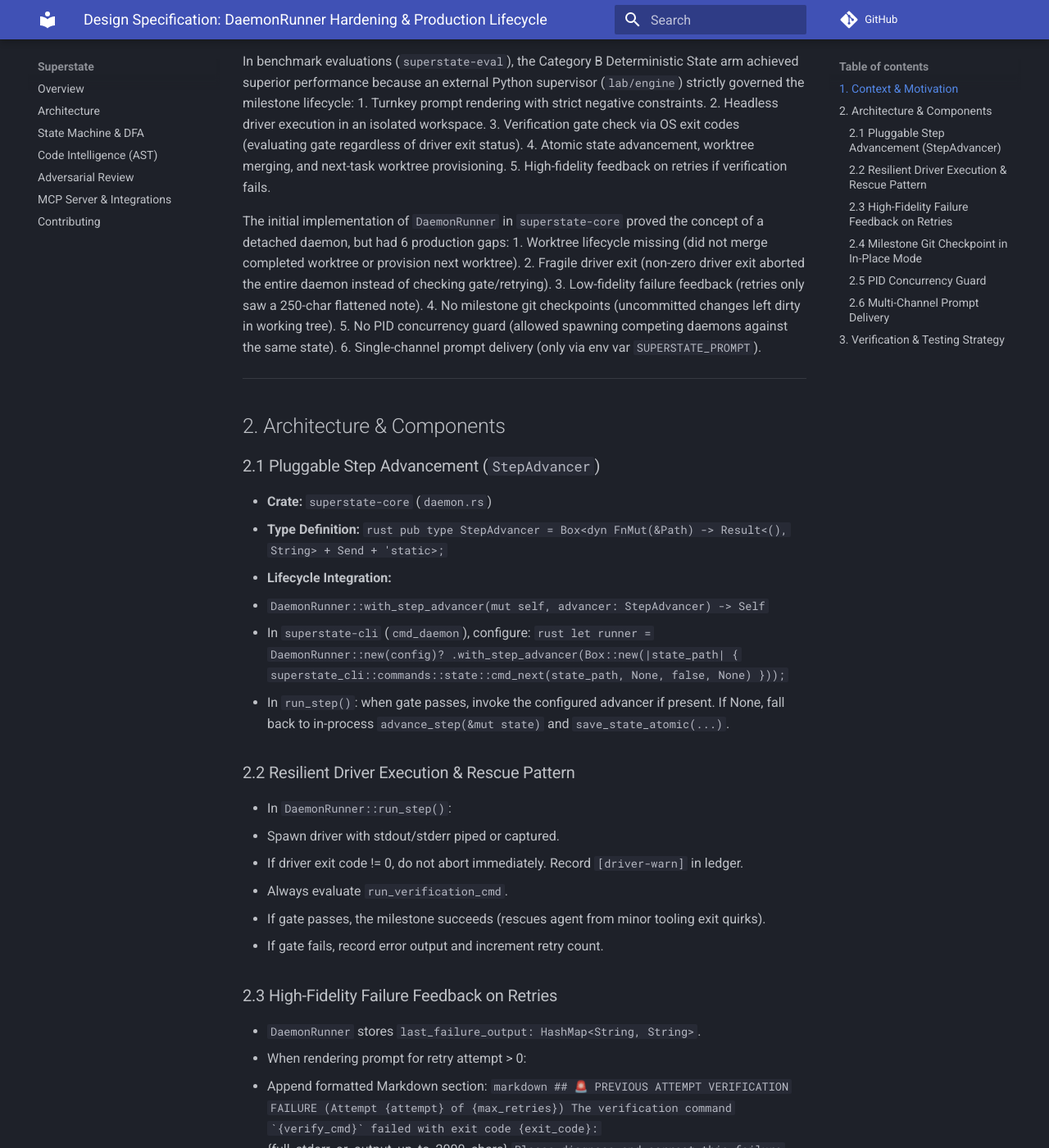
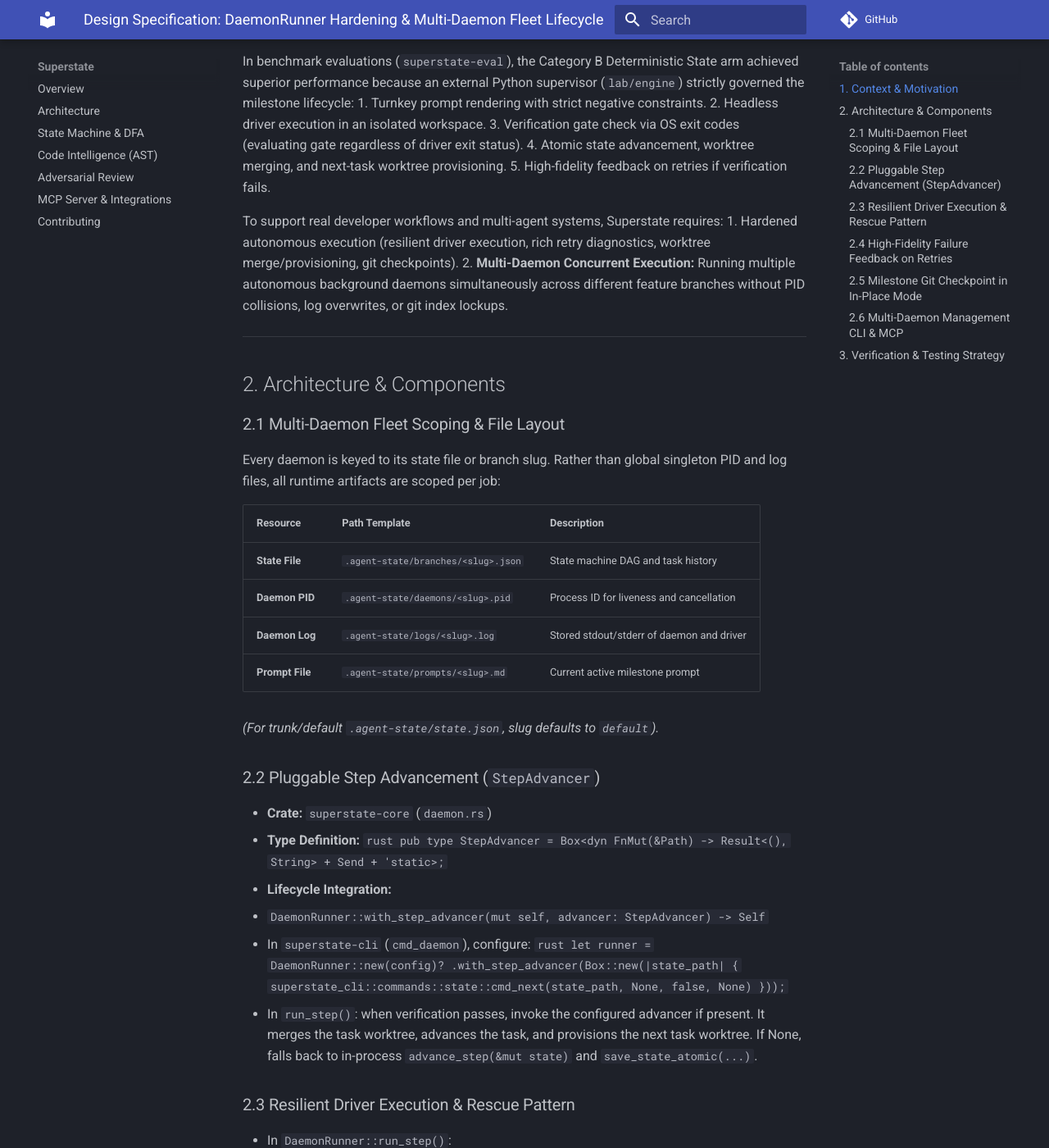
Before and after one commit to dnf0/blyte, an MkDocs documentation site: the page built from docs/superpowers/specs/2026-09-13-daemon-runner-hardening-design.md, in a window 1280 px wide and 1400 px high, scrolled down 353 px. Shown: the whole window at 82% size. Built offline with MkDocs 1.6.1 and Material for MkDocs 9.7.7, drawn with Linux system fonts in a browser that asks for light colours; comment, search, counter and statistics services are not loaded; some of the changed text lies outside the part shown.

Commit message:
docs: expand design spec with multi-daemon fleet lifecycle

````diff
--- a/docs/superpowers/specs/2026-09-13-daemon-runner-hardening-design.md
+++ b/docs/superpowers/specs/2026-09-13-daemon-runner-hardening-design.md
@@ -1,4 +1,4 @@
-# Design Specification: DaemonRunner Hardening & Production Lifecycle
+# Design Specification: DaemonRunner Hardening & Multi-Daemon Fleet Lifecycle
 
 **Date:** 2026-09-13
 **Status:** Approved
@@ -15,19 +15,27 @@ In benchmark evaluations (`superstate-eval`), the Category B Deterministic State
 4. Atomic state advancement, worktree merging, and next-task worktree provisioning.
 5. High-fidelity feedback on retries if verification fails.
 
-The initial implementation of `DaemonRunner` in `superstate-core` proved the concept of a detached daemon, but had 6 production gaps:
-1. Worktree lifecycle missing (did not merge completed worktree or provision next worktree).
-2. Fragile driver exit (non-zero driver exit aborted the entire daemon instead of checking gate/retrying).
-3. Low-fidelity failure feedback (retries only saw a 250-char flattened note).
-4. No milestone git checkpoints (uncommitted changes left dirty in working tree).
-5. No PID concurrency guard (allowed spawning competing daemons against the same state).
-6. Single-channel prompt delivery (only via env var `SUPERSTATE_PROMPT`).
+To support real developer workflows and multi-agent systems, Superstate requires:
+1. Hardened autonomous execution (resilient driver execution, rich retry diagnostics, worktree merge/provisioning, git checkpoints).
+2. **Multi-Daemon Concurrent Execution:** Running multiple autonomous background daemons simultaneously across different feature branches without PID collisions, log overwrites, or git index lockups.
 
 ---
 
 ## 2. Architecture & Components
 
-### 2.1 Pluggable Step Advancement (`StepAdvancer`)
+### 2.1 Multi-Daemon Fleet Scoping & File Layout
+Every daemon is keyed to its state file or branch slug. Rather than global singleton PID and log files, all runtime artifacts are scoped per job:
+
+| Resource | Path Template | Description |
+| :--- | :--- | :--- |
+| **State File** | `.agent-state/branches/<slug>.json` | State machine DAG and task history |
+| **Daemon PID** | `.agent-state/daemons/<slug>.pid` | Process ID for liveness and cancellation |
+| **Daemon Log** | `.agent-state/logs/<slug>.log` | Stored stdout/stderr of daemon and driver |
+| **Prompt File**| `.agent-state/prompts/<slug>.md` | Current active milestone prompt |
+
+*(For trunk/default `.agent-state/state.json`, slug defaults to `default`).*
+
+### 2.2 Pluggable Step Advancement (`StepAdvancer`)
 - **Crate:** `superstate-core` (`daemon.rs`)
 - **Type Definition:**
   ```rust
@@ -42,17 +50,17 @@ The initial implementation of `DaemonRunner` in `superstate-core` proved the con
             superstate_cli::commands::state::cmd_next(state_path, None, false, None)
         }));
     ```
-  - In `run_step()`: when gate passes, invoke the configured advancer if present. If None, fall back to in-process `advance_step(&mut state)` and `save_state_atomic(...)`.
+  - In `run_step()`: when verification passes, invoke the configured advancer if present. It merges the task worktree, advances the task, and provisions the next task worktree. If None, falls back to in-process `advance_step(&mut state)` and `save_state_atomic(...)`.
 
-### 2.2 Resilient Driver Execution & Rescue Pattern
+### 2.3 Resilient Driver Execution & Rescue Pattern
 - In `DaemonRunner::run_step()`:
-  - Spawn driver with stdout/stderr piped or captured.
-  - If driver exit code != 0, do not abort immediately. Record `[driver-warn]` in ledger.
+  - Spawn driver with stdout/stderr piped and prompt delivered via `SUPERSTATE_PROMPT`, `SUPERSTATE_PROMPT_FILE`, and child `stdin`.
+  - If driver exit code != 0, do not abort the daemon immediately. Record `[driver-warn]` in the epistemic ledger.
   - Always evaluate `run_verification_cmd`.
   - If gate passes, the milestone succeeds (rescues agent from minor tooling exit quirks).
   - If gate fails, record error output and increment retry count.
 
-### 2.3 High-Fidelity Failure Feedback on Retries
+### 2.4 High-Fidelity Failure Feedback on Retries
 - `DaemonRunner` stores `last_failure_output: HashMap<String, String>`.
 - When rendering prompt for retry attempt > 0:
   - Append formatted Markdown section:
@@ -65,22 +73,19 @@ The initial implementation of `DaemonRunner` in `superstate-core` proved the con
     Please diagnose and correct this failure before concluding your turn.
     ```
 
-### 2.4 Milestone Git Checkpoint in In-Place Mode
+### 2.5 Milestone Git Checkpoint in In-Place Mode
 - When `state.no_worktree` is true and `.git` exists:
   - Upon gate pass, run `git status --porcelain`.
   - If changes detected: `git add -A && git commit -m "chore(superstate): checkpoint completed milestone {id}: {title}"`.
 
-### 2.5 PID Concurrency Guard
-- In `superstate-cli` (`cmd_daemon`):
-  - Check if `daemon.pid` exists.
-  - If exists: read PID, call `is_pid_alive(pid)`.
-  - If alive: return `Err("A superstate daemon is already running (PID: ...)")`.
-  - If stale: remove file and continue.
-
-### 2.6 Multi-Channel Prompt Delivery
-- Write prompt to `.agent-state/current_prompt.md` (or branch-scoped directory).
-- Export `SUPERSTATE_PROMPT_FILE` containing path to file.
-- Pipe prompt bytes to driver's `stdin`.
+### 2.6 Multi-Daemon Management CLI & MCP
+- **Per-Job PID Lock Guard:** Check `.agent-state/daemons/<slug>.pid`. Only error if a daemon is already active for *the same slug*.
+- **Daemon Fleet Listing (`superstate state daemon list`):**
+  Inspects `.agent-state/daemons/*.pid` and matching `.agent-state/branches/*.json` to report all running, completed, or failed daemons with PID, status, active task, and log path.
+- **Targeted Logs (`superstate state logs [--state <path> | --branch <slug>] [--tail <n>]`):**
+  Tails the log file for that specific job.
+- **Targeted & Mass Cancellation (`superstate state cancel [--state <path> | --branch <slug> | --all]`):**
+  Terminates target PID(s) via SIGTERM followed by SIGKILL and cleans up PID file(s).
 
 ---
 
@@ -90,7 +95,8 @@ The initial implementation of `DaemonRunner` in `superstate-core` proved the con
    - Test resilient driver rescue (driver fails with code 1, but creates target file -> gate passes -> step advances).
    - Test rich retry prompt generation on verification failure.
 2. **CLI Integration Tests:**
-   - Test PID lock guard blocking concurrent spawns.
-   - Test worktree merge & next-worktree provisioning under `DaemonRunner`.
+   - Test multi-daemon concurrent execution: spawn two daemons on distinct branch states simultaneously, verify independent PIDs, distinct logs, and `daemon list`.
+   - Test per-job PID lock guard (prevents duplicate daemon on same branch while allowing different branches).
+   - Test `superstate cancel --all`.
 3. **E2E Shell Script:**
-   - Update `tests/e2e_detached_handoff.sh` to exercise worktree mode, stdin piping, and PID lock verification.
+   - Update `tests/e2e_detached_handoff.sh` to test worktree mode, stdin piping, and multi-daemon fleet listing.
````
